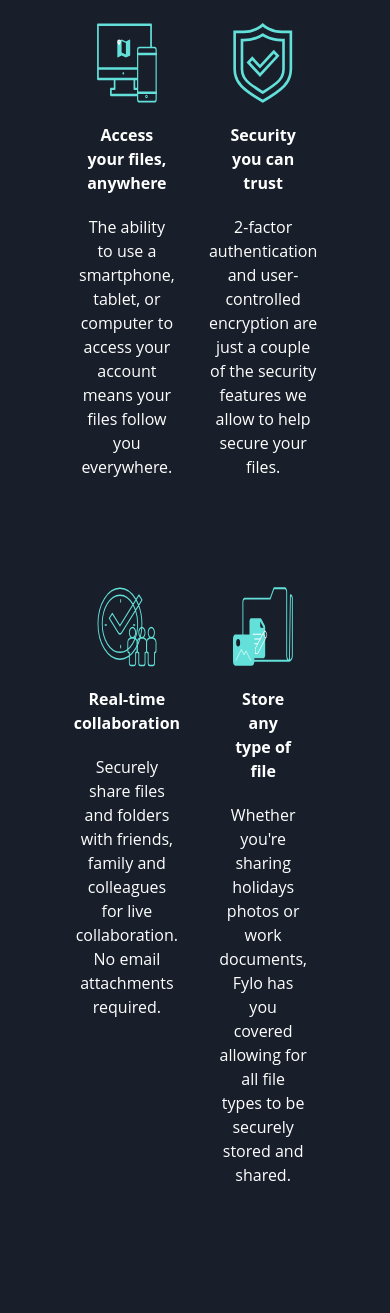
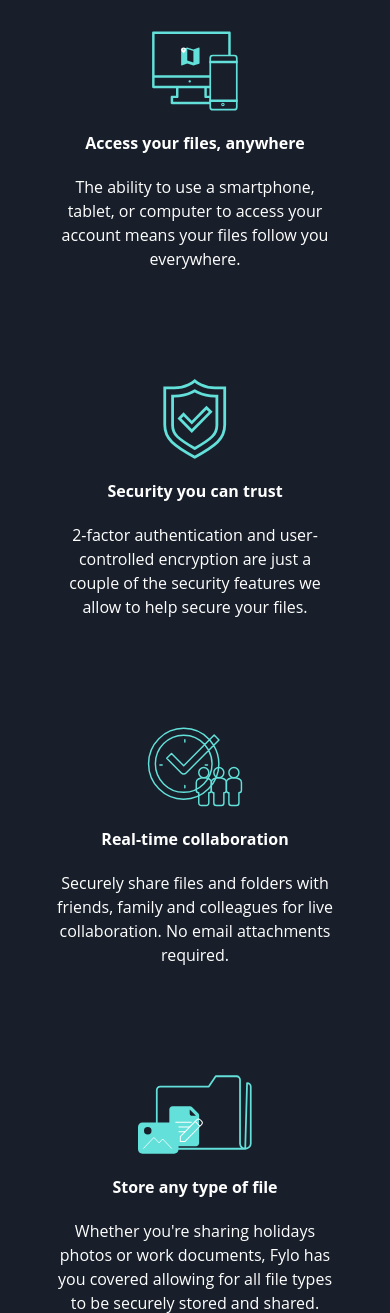
Before and after one commit to RaminMikayilov/Fylo-dark-theme-landing-page, a website: page index.html in a window 390 px wide. Shown: the part 687-2000 px from the top of the page. Drawn offline with Linux system fonts and the light colour scheme.

Commit message:
Update Files Section

```diff
--- a/index.html
+++ b/index.html
@@ -33,7 +33,9 @@
 
     <!-- Intro Section -->
     <section class="pt-56 mx-auto bg-darkBlue-100 relative">
-      <div class="container w-1/2 mx-auto text-center text-white space-y-5 absolute left-1/2 -translate-x-1/2 top-0">
+      <div
+        class="container md:w-1/2 mx-auto text-center text-white space-y-5 absolute left-1/2 -translate-x-1/2 top-0"
+      >
         <img src="./images/illustration-intro.png" alt="intro" class="w-full" />
 
         <h1 class="font-bold text-md">
@@ -61,9 +63,11 @@
     <main class="text-white font-openSans bg-darkBlue-200">
       <!-- Files Section -->
       <section class="pb-12">
-        <div class="w-3/4 mx-auto grid grid-cols-2 p-5 gap-5">
+        <div
+          class="w-3/4 mx-auto grid md:grid-cols-2 md:px-5 md:py-5 py-7 px-2 gap-5 grid-cols-1"
+        >
           <div
-            class="text-center flex flex-col space-y-5 items-center p-7 my-4"
+            class="text-center flex flex-col space-y-5 items-center md:p-7 py-7 px-0 my-4"
           >
             <img
               src="./images/icon-access-anywhere.svg"
@@ -78,7 +82,7 @@
           </div>
 
           <div
-            class="text-center flex flex-col space-y-5 items-center p-7 my-4"
+            class="text-center flex flex-col space-y-5 items-center md:p-7 py-7 px-0 my-4"
           >
             <img
               src="./images/icon-security.svg"
@@ -94,7 +98,7 @@
           </div>
 
           <div
-            class="text-center flex flex-col space-y-5 items-center p-7 my-4"
+            class="text-center flex flex-col space-y-5 items-center md:p-7 py-7 px-0 my-4"
           >
             <img
               src="./images/icon-collaboration.svg"
@@ -109,7 +113,7 @@
           </div>
 
           <div
-            class="text-center flex flex-col space-y-5 items-center p-7 my-4"
+            class="text-center flex flex-col space-y-5 items-center md:p-7 py-7 px-0 my-4"
           >
             <img
               src="./images/icon-any-file.svg"
```
Also changed, not shown: css/main.css.
